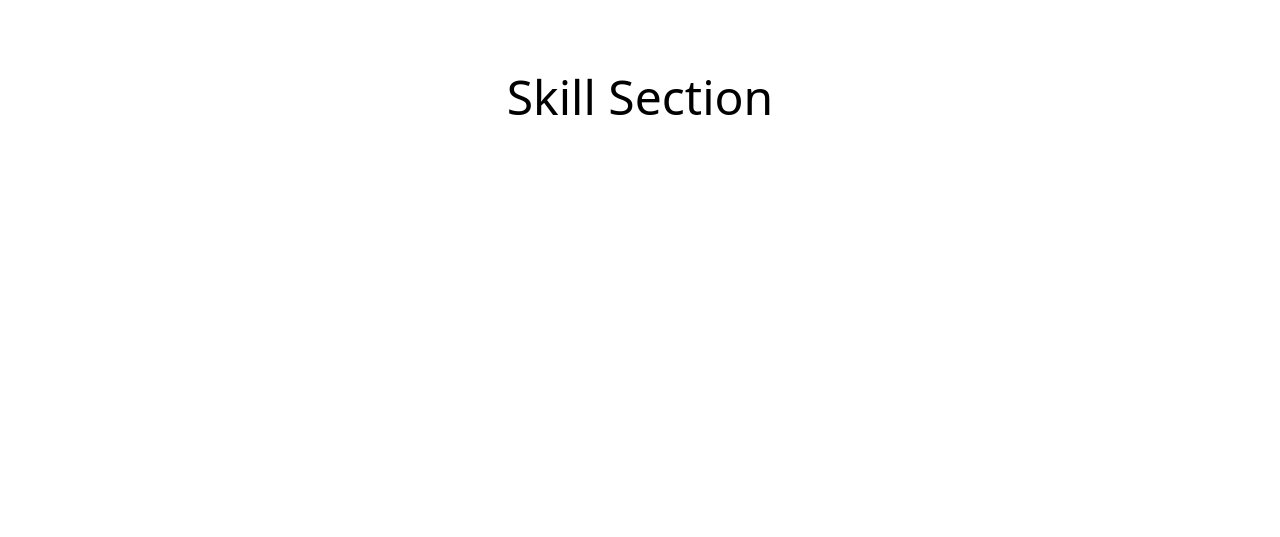
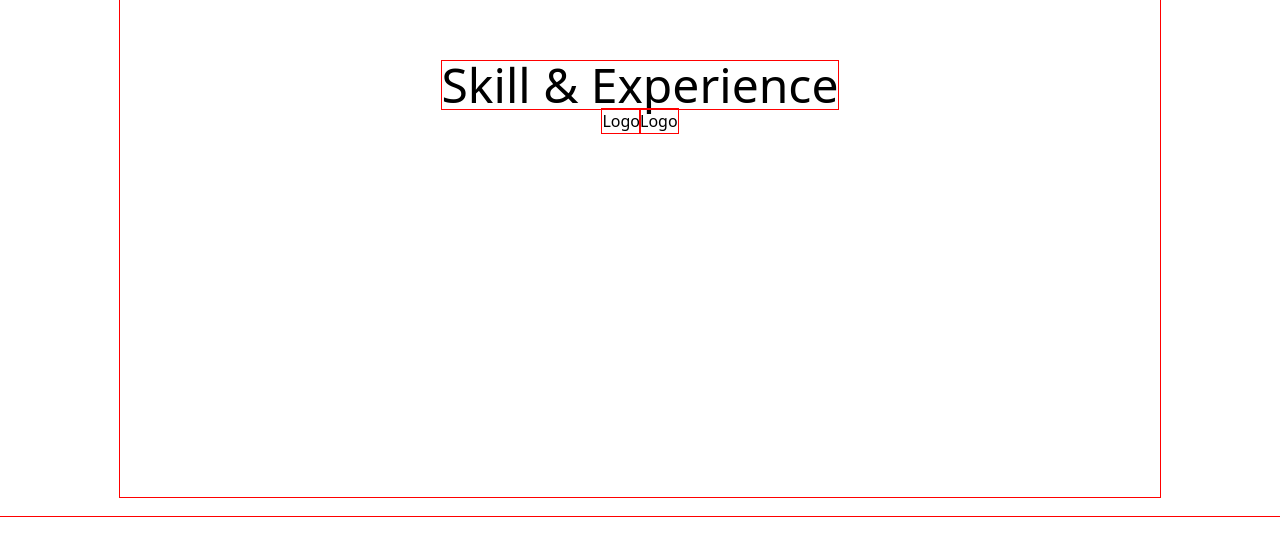
Before and after one commit to adam-gbyte/adam-gbyte, a SvelteKit app: page / in a window 1280 px wide. Shown: the part 1943-2480 px from the top of the page. Built offline with nearby package versions, Linux system fonts and the light colour scheme.

Commit message:
Update layout and skill section content
Changed the about section to use a responsive flex direction for better mobile support. Updated the skill section title and added placeholder logo elements to improve structure and clarity.

```diff
--- a/src/app.css
+++ b/src/app.css
@@ -16,9 +16,9 @@
 	--primary: #2563eb;
 } */
 
-/* * {
+* {
 	outline: 1px solid rgba(255, 0, 0) !important;
-} */
+}
 
 ::-webkit-scrollbar {
   display: none;
--- a/src/routes/+page.svelte
+++ b/src/routes/+page.svelte
@@ -37,7 +37,7 @@
 	</a>
 </section>
 
-<section id="about" class="flex flex-row h-screen items-center justify-center m-5 md:mx-30">
+<section id="about" class="flex md:flex-row flex-col h-screen items-center justify-center m-5 md:mx-30">
 	<img src={logo} alt="Logo" width="350" />
 	<div class="flex flex-col pl-10">
 		<h1 class="text-4xl mb-5">About me</h1>
@@ -46,7 +46,15 @@
 </section>
 
 <section id="skill" class="flex flex-col h-screen items-center justify-center m-5 md:mx-30">
-	<h1 class="text-5xl">Skill Section</h1>
+	<h1 class="text-5xl">Skill & Experience</h1>
+	<div class="flex flex-row">
+		<div>
+			Logo
+		</div>
+		<div>
+			Logo
+		</div>
+	</div>
 </section>
 
 <section id="project" class="flex h-screen items-center justify-center">
```
